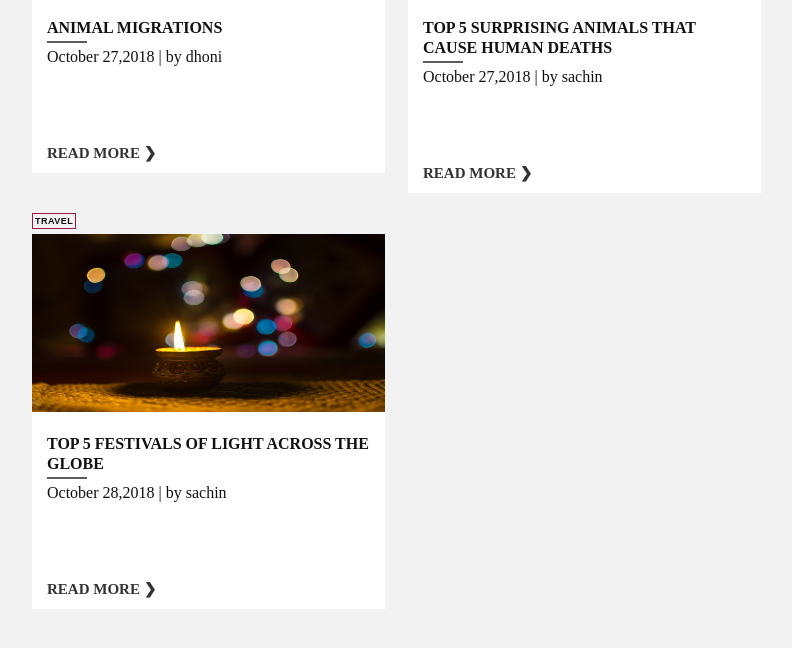
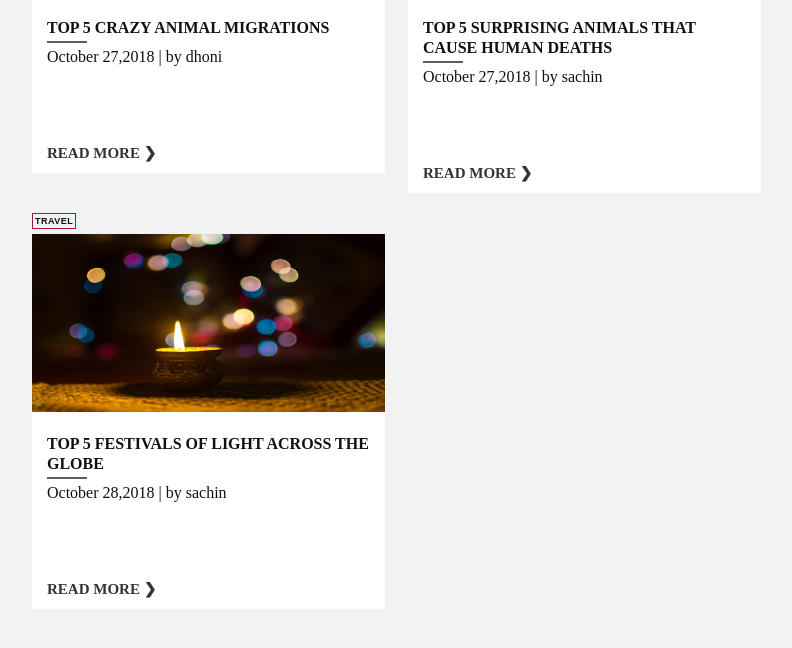
Before and after one commit to sherlifelix/blog, a Jekyll site: the page built from index.html, in a window 1280 px wide and 900 px high, scrolled down 1566 px, cut to the strip 241-889 px from the top of the window. Shown: the whole strip, without its empty margins (55-847 px from the left). Built offline with Jekyll 4.4.1, drawn with Linux system fonts in a browser that asks for light colours.

Commit message:
Update 2018-10-27-animal-migrations.md

```diff
--- a/_posts/2018-10-27-animal-migrations.md
+++ b/_posts/2018-10-27-animal-migrations.md
@@ -4,7 +4,7 @@ layout: blog_detail
 thumbnail: /assets/img/Migration/Header%20pic.jpg
 author_name: dhoni
 published: true
-title: Animal Migrations
+title: Top 5 crazy animal migrations
 blog_category: Animals
 keywords: migrations
 ---
```
